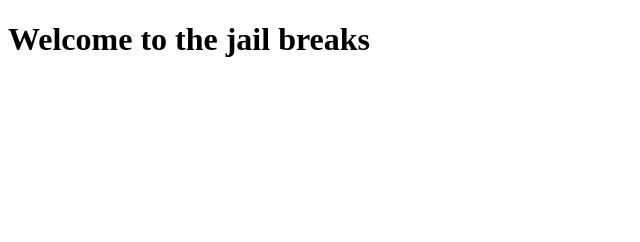
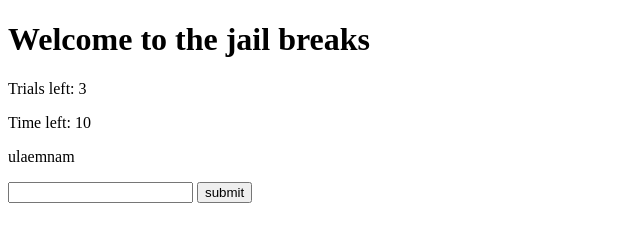
Before and after one commit to mralexnolla/JailBreak, a plain HTML site: page index.html in a window 1280 px wide. Shown: the whole page, without its empty margins (0-640 px from the left). Drawn offline with Linux system fonts and the light colour scheme.

Commit message:
jailbreak boiler plate

```diff
--- a/index.html
+++ b/index.html
@@ -11,6 +11,13 @@
 
     <h1>Welcome to the jail breaks</h1>
 
+    <p id="trialsLeft"></p>
+    <p id="timerDisplay"></p>
+    <p id="word"></p>
+    <input type="text" value="" id="inputField">
+    <input type="button" value="submit" id="submitButton">
+    <p id="messageDisplay"></p>
+
 
     <script src="./index.js"></script>
 </body>
--- a/index.js
+++ b/index.js
@@ -0,0 +1,80 @@
+const words = ["roberta", "catherine", "victoria", "faisal", "emmanual"];
+
+//function to shuffle the word
+const shuffleword = (word) => {
+    let shuffledword = '';
+    word = word.split("")
+    while(word.length > 0){
+      let randIndex = Math.floor(Math.random() * word.length);
+      shuffledword += word[randIndex]
+      word.splice(randIndex, 1)
+    }
+
+    return shuffledword
+  }
+
+  //pick any random from the list at random
+  let randomWord = words[Math.floor(Math.random()*words.length)]
+  console.log(randomWord)
+
+  //shuffle the word 3 times
+  let shuf1 = shuffleword(randomWord)
+  let shuf2 = shuffleword(shuf1)
+  let shuf3 = shuffleword(shuf2)
+
+  console.log(shuf3)
+
+  let numberoftries = 3;
+  let timeleft = 10;
+
+  const shuffledWord = document.getElementById('word');
+  shuffledWord.textContent = shuf3;
+  const inputField = document.getElementById('inputField');
+  const submitButton = document.getElementById('submitButton');
+  const trialsLeftDisplay = document.getElementById('trialsLeft');
+  const timerDisplay = document.getElementById('timerDisplay');
+  const messageDisplay = document.getElementById('messageDisplay');
+
+
+  //timer
+  timer = setInterval(() => {
+    timeleft--;
+    if(timeleft === 1){
+    //console.log(`You have ${timeleft} second left`);
+    }
+    else if(timeleft === 0){
+      clearInterval(timer)
+      //console.log(`You have times Up`);
+    }else{
+      //console.log(`You have ${timeleft} seconds left`);
+    }
+  }, 1000);
+
+
+submitButton.addEventListener('click', function(){
+    if(numberoftries === 0){
+        return;
+    }
+
+    if(inputField.value === randomWord){
+        messageDisplay.textContent = "Correct guess";
+        inputField.value = '';
+        clearInterval(timer)
+        submitButton.setAttribute('disabled', 'disabled')
+    }else{
+        numberoftries--;
+        trialsLeftDisplay.textContent = `Trials left: ${numberoftries}`;
+        if(numberoftries === 0){
+            messageDisplay.textContent = `You lost! the word is ${randomWord}`;
+            inputField.setAttribute('disabled', 'disabled');
+            submitButton.setAttribute('disabled', 'disabled');
+            clearInterval(timer)
+        }else{
+            messageDisplay.textContent = `Incorect. Try again`;
+        }
+
+    }
+})
+
+trialsLeftDisplay.textContent = `Trials left: ${numberoftries}`;
+timerDisplay.textContent = `Time left: ${timeleft}`
```
